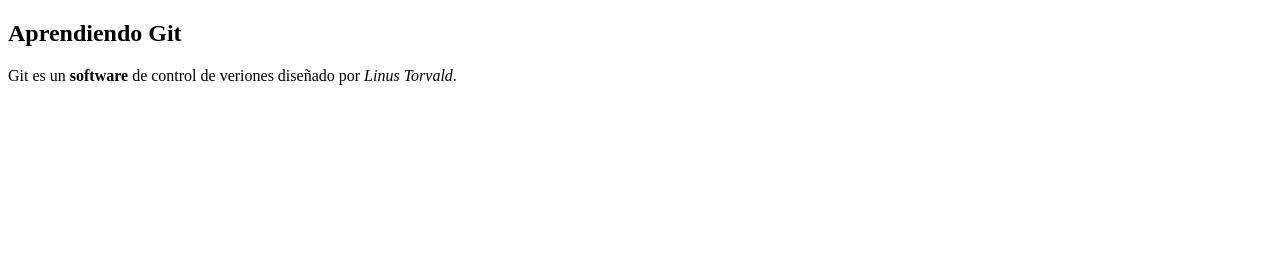
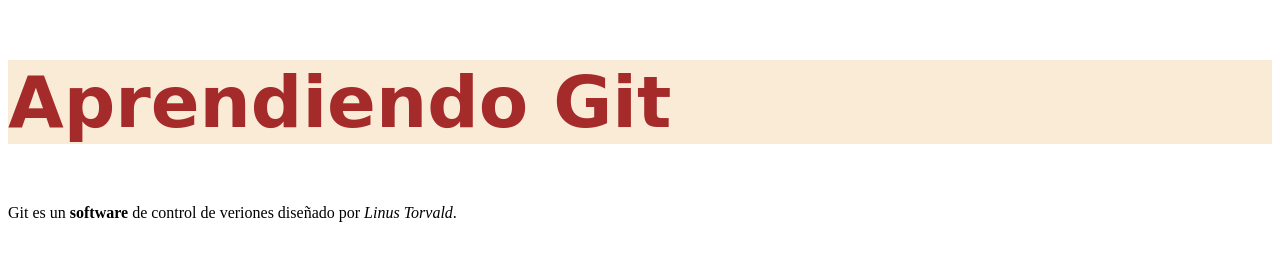
Before and after one commit to LiamTriaca/edd-pwfe-m1-03, a plain HTML site: page index.html in a window 1280 px wide. Drawn offline with Linux system fonts and the light colour scheme.

Commit message:
Practicando CSS

```diff
--- a/index.html
+++ b/index.html
@@ -5,7 +5,12 @@
 	<title>EANT- Fullstack Essentials</title>
 	</head>
 	<body>
-		<h2>Aprendiendo Git</h2>
+		<h2 style="
+    color: brown;
+    background: antiquewhite;
+    font-size: 72px;
+    font-family: cursive;
+">Aprendiendo Git</h2>
 		<p>Git es un <strong>software</strong> de control de veriones dise&ntilde;ado por <em>Linus Torvald</em>.</p>
 
 	</body>
```
